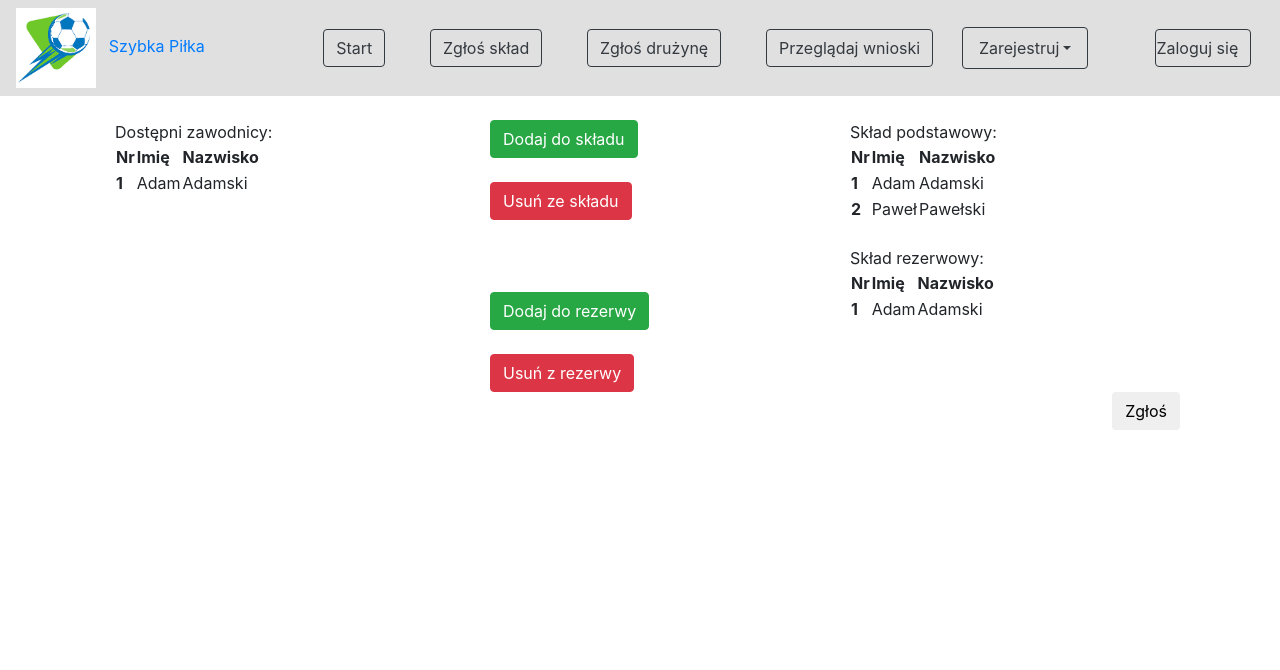
After one commit to tobi605/SzybkaPilka, a Flask app: page /addteam in a window 1280 px wide. The commit adds this page. Shown: the top 670 px of the page. Run offline with Flask 2, Linux system fonts and the light colour scheme; parts of the project's set-up code (start-up, migrations or seed data) failed here and were passed over; some libraries are stand-ins or nearby versions.

Commit message:
added add team view

```diff
--- a/app.py
+++ b/app.py
@@ -96,6 +96,10 @@ def register(person):
     db.commit()
     return redirect(url_for('login_form'))
 
+@app.route('/addteam', methods=['GET'])
+def add_team():
+    return render_template('add_team.html')
+
 @app.route('/')
 def index():
     return render_template('index.html')
--- /dev/null
+++ b/templates/add_team.html
@@ -0,0 +1,152 @@
+{% extends "layout.html" %}
+
+{% block title %}Zgłoś skład{% endblock %}
+{% block content %}
+
+<style>
+    .active{
+        background-color:#17a2b8;
+    }
+</style>
+<div class="container">
+    <div class="row">
+        <div class="col-sm">
+            Dostępni zawodnicy:<br/>
+            <table class="display" id="available">
+                <thead>
+                    <tr>
+                        <th scope="col">Nr</th>
+                        <th scope="col">Imię</th>
+                        <th scope="col">Nazwisko</th>
+                    </tr>
+                </thead>
+                <tbody>
+                    <!--put for loop inserting players here, remove mock rows-->
+                        <tr>
+                            <th>1</th>
+                            <td>Adam</td>
+                            <td>Adamski</td>
+                        </tr>
+                </tbody>
+            </table>
+        </div>
+        <div class="col-sm">
+            <div class="container">
+                <div class="row-sm">
+                    <button id="addTeam" type="button" class="btn btn-arrow-right btn-success"> Dodaj do składu </button><br><br>
+                    <button id="removeTeam" type="button" class="btn btn-arrow-left btn-danger"> Usuń ze składu </button><br>
+                </div>
+                <br><br><br>
+                <div class="row-sm">
+                    <button id="addReserve" type="button" class="btn btn-arrow-right btn-success"> Dodaj do rezerwy </button><br><br>
+                    <button id="removeReserve" type="button" class="btn btn-arrow-left btn-danger"> Usuń z rezerwy </button>
+                </div>
+            </div>
+        </div>
+        <div class="col-sm">
+            <div class="container">
+                <div class="row-sm">
+                        Skład podstawowy:<br/>
+                        <table class="display" id="team">
+                            <thead>
+                                <tr>
+                                    <th scope="col">Nr</th>
+                                    <th scope="col">Imię</th>
+                                    <th scope="col">Nazwisko</th>
+                                </tr>
+                            </thead>
+                            <tbody>
+                                    <tr>
+                                        <th scope="row">1</th>
+                                        <td>Adam</td>
+                                        <td>Adamski</td>
+                                    </tr>
+                                    <tr>
+                                        <th scope="row">2</th>
+                                        <td>Paweł</td>
+                                        <td>Pawełski</td>
+                                    </tr>
+                            </tbody>
+                        </table>
+                </div>
+                <br>
+                <div class="row-sm">
+                        Skład rezerwowy:<br/>
+                        <table class="display" id="reserve">
+                            <thead>
+                                <tr>
+                                    <th scope="col">Nr</th>
+                                    <th scope="col">Imię</th>
+                                    <th scope="col">Nazwisko</th>
+                                </tr>
+                            </thead>
+                            <tbody>
+                                    <tr>
+                                        <th scope="row">1</th>
+                                        <td>Adam</td>
+                                        <td>Adamski</td>
+                                    </tr>
+                            </tbody>
+                        </table>
+                </div>
+            </div>
+        </div>
+    </div>
+    <div class="row">
+        <button class="btn ml-auto mr-0">Zgłoś</button>
+    </div>
+</div>
+
+<script>
+    $(document).ready(function(){
+        var availableTable = $('#available').dataTable({
+            paging:   false,
+            ordering: false,
+            info:     false,
+            processing:false
+        });
+        var teamTable = $('#team').dataTable({
+            "paging":   false,
+            "ordering": false,
+            "info":     false
+        });
+        var reserveTable = $('#reserve').dataTable({
+            "paging":   false,
+            "ordering": false,
+            "info":     false
+        });
+        availableTable.on('click', 'tbody tr', function(event) {
+            $(this).toggleClass('active');
+        });
+        teamTable.on('click', 'tbody tr', function(event) {
+            $(this).toggleClass('active');
+        });
+        reserveTable.on('click', 'tbody tr', function(event) {
+            $(this).toggleClass('active');
+        });
+        $('#addTeam').on('click',function(){
+            moveRows(availableTable,teamTable);
+        });
+        $('#removeTeam').on('click',function(){
+            moveRows(teamTable,availableTable);
+        });
+        $('#addReserve').on('click',function(){
+            moveRows(availableTable,reserveTable);
+        });
+        $('#removeReserve').on('click',function(){
+            moveRows(reserveTable, availableTable);
+        });
+    });
+    function moveRows(fromTable, toTable){
+	var $row= fromTable.find(".active");
+	$.each($row, function(k, v){
+		if(this !== null){
+			addRow = fromTable.fnGetData(this);
+			toTable.fnAddData(addRow);
+			fromTable.fnDeleteRow(this);
+		}
+	});
+}
+</script>
+
+{% endblock %}
--- a/templates/layout.html
+++ b/templates/layout.html
@@ -2,35 +2,39 @@
 <html>
   <head>
     <meta charset="utf-8"/>
+    <script src="https://code.jquery.com/jquery-3.2.1.slim.min.js" integrity="sha384-KJ3o2DKtIkvYIK3UENzmM7KCkRr/rE9/Qpg6aAZGJwFDMVNA/GpGFF93hXpG5KkN" crossorigin="anonymous"></script>
+    <script type="text/javascript" charset="utf8" src="http://ajax.aspnetcdn.com/ajax/jquery.dataTables/1.9.0/jquery.dataTables.min.js" crossorigin="anonymous"></script>
+    <script src="https://cdnjs.cloudflare.com/ajax/libs/popper.js/1.12.9/umd/popper.min.js" integrity="sha384-ApNbgh9B+Y1QKtv3Rn7W3mgPxhU9K/ScQsAP7hUibX39j7fakFPskvXusvfa0b4Q" crossorigin="anonymous"></script>
+    <script src="https://maxcdn.bootstrapcdn.com/bootstrap/4.0.0/js/bootstrap.min.js" integrity="sha384-JZR6Spejh4U02d8jOt6vLEHfe/JQGiRRSQQxSfFWpi1MquVdAyjUar5+76PVCmYl" crossorigin="anonymous"></script>
     {% block head %}
     <link rel="stylesheet" href="https://maxcdn.bootstrapcdn.com/bootstrap/4.0.0/css/bootstrap.min.css" integrity="sha384-Gn5384xqQ1aoWXA+058RXPxPg6fy4IWvTNh0E263XmFcJlSAwiGgFAW/dAiS6JXm" crossorigin="anonymous">
-    <title>System piłka</title>
+    <title>System Szybka Piłka</title>
     {% endblock %}
   </head>
   <body>
-    <nav class="navbar navbar-expand-lg navbar-dark bg-dark mb-4">
+    <nav class="navbar navbar-expand-lg navbar-dark mb-4" style="background-color: #e0e0e0;">
       <a href="{{ url_for('index') }}" class="navbar-left" style="margin-right: 8vw"><img src="{{url_for('static', filename='logo.png')}}" style="height:10vh;width:auto;margin-right: 1vw">Szybka Piłka</a>
       <li class="nav-link">
-        <a class="nav-item" href="{{ url_for('index') }}" style="margin-right: 1vw">Start</a>
+        <a class="btn btn-outline-dark" href="{{ url_for('index') }}" style="margin-right: 1vw">Start</a>
       </li>
       <li class="nav-link">
-        <a class="nav-item" href="{{ url_for('index') }} " style="margin-right: 1vw">Zgłoś skład</a>
+        <a class="btn btn-outline-dark" href="{{ url_for('add_team') }} " style="margin-right: 1vw">Zgłoś skład</a>
       </li>
       <li class="nav-link">
-        <a class="nav-item" href="{{ url_for('index') }} " style="margin-right: 1vw">Zgłoś drużynę</a>
+        <a class="btn btn-outline-dark" href="{{ url_for('index') }} " style="margin-right: 1vw">Zgłoś drużynę</a>
       </li>
       <li class="nav-link">
-        <a class="nav-item" href="{{ url_for('index') }} " style="margin-right: 1vw">Przeglądaj wnioski</a>
+        <a class="btn btn-outline-dark" href="{{ url_for('index') }} " style="margin-right: 1vw">Przeglądaj wnioski</a>
       </li>
       <li class="nav-item dropdown" style="list-style: none">
-        <a class="nav-link dropdown-toggle" href="#" role="button" id="navbarDropdown" data-toggle="dropdown" aria-haspopup="true" aria-expanded="false">Zarejestruj</a>
+        <a class="btn btn-outline-dark nav-link dropdown-toggle" href="#" role="button" id="navbarDropdown" data-toggle="dropdown" aria-haspopup="true" aria-expanded="false">Zarejestruj</a>
         <div class="dropdown-menu" aria-labelledby="navbarDropdown">
           <a class="dropdown-item" href="{{ url_for('register', person='player') }} ">Zarejestruj zawodnika</a>
           <a class="dropdown-item" href="{{ url_for('register', person='referee') }} ">Zarejestruj sędziego</a>
           <a class="dropdown-item" href="{{ url_for('register', person='admin') }} ">Zarejestruj zarządcę ligi</a>
         </div>
       </li>
-      <a class="navbar-nav ml-auto" href="{{ url_for('login') }} " style="margin-right: 1vw">Zaloguj się</a>
+      <a class="btn btn-outline-dark navbar-nav ml-auto" href="{{ url_for('login') }} " style="margin-right: 1vw">Zaloguj się</a>
     </nav>
 
     {% with messages = get_flashed_messages() %}
@@ -55,8 +59,5 @@
           &copy; Copyright 2019 by CodeDuck
       </div>
     </footer>
-    <script src="https://code.jquery.com/jquery-3.2.1.slim.min.js" integrity="sha384-KJ3o2DKtIkvYIK3UENzmM7KCkRr/rE9/Qpg6aAZGJwFDMVNA/GpGFF93hXpG5KkN" crossorigin="anonymous"></script>
-    <script src="https://cdnjs.cloudflare.com/ajax/libs/popper.js/1.12.9/umd/popper.min.js" integrity="sha384-ApNbgh9B+Y1QKtv3Rn7W3mgPxhU9K/ScQsAP7hUibX39j7fakFPskvXusvfa0b4Q" crossorigin="anonymous"></script>
-    <script src="https://maxcdn.bootstrapcdn.com/bootstrap/4.0.0/js/bootstrap.min.js" integrity="sha384-JZR6Spejh4U02d8jOt6vLEHfe/JQGiRRSQQxSfFWpi1MquVdAyjUar5+76PVCmYl" crossorigin="anonymous"></script>
   </body>
 </html>
```
